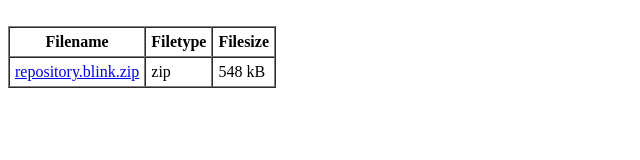
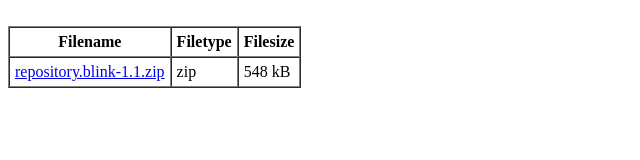
Before and after one commit to cha1m19/blink, a plain HTML site: page index.html in a window 1280 px wide. Shown: the whole page, without its empty margins (0-640 px from the left). Drawn offline with Linux system fonts and the light colour scheme.

Commit message:
Update index.html

```diff
--- a/index.html
+++ b/index.html
@@ -1,4 +1,4 @@
 ﻿<TABLE border=1 cellpadding=5 cellspacing=0 class=whitelinks>
 <TR><TH>Filename</TH><th>Filetype</th><th>Filesize</th></TR>
-<TR><TD><a href="repository.blink.zip">repository.blink.zip</a></td><td>zip</td><td>548 kB</td></TR>
+<TR><TD><a href="repository.blink-1.1.zip">repository.blink-1.1.zip</a></td><td>zip</td><td>548 kB</td></TR>
 </TABLE>
```
